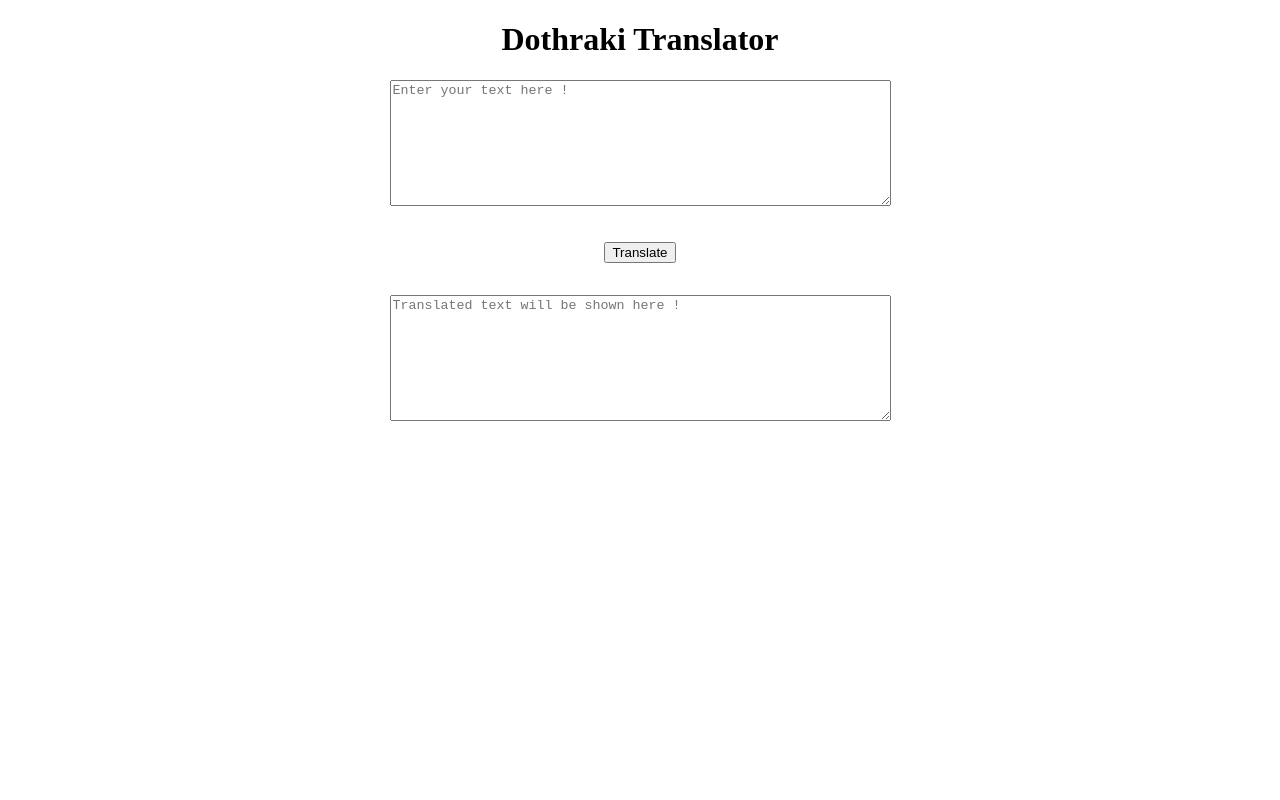
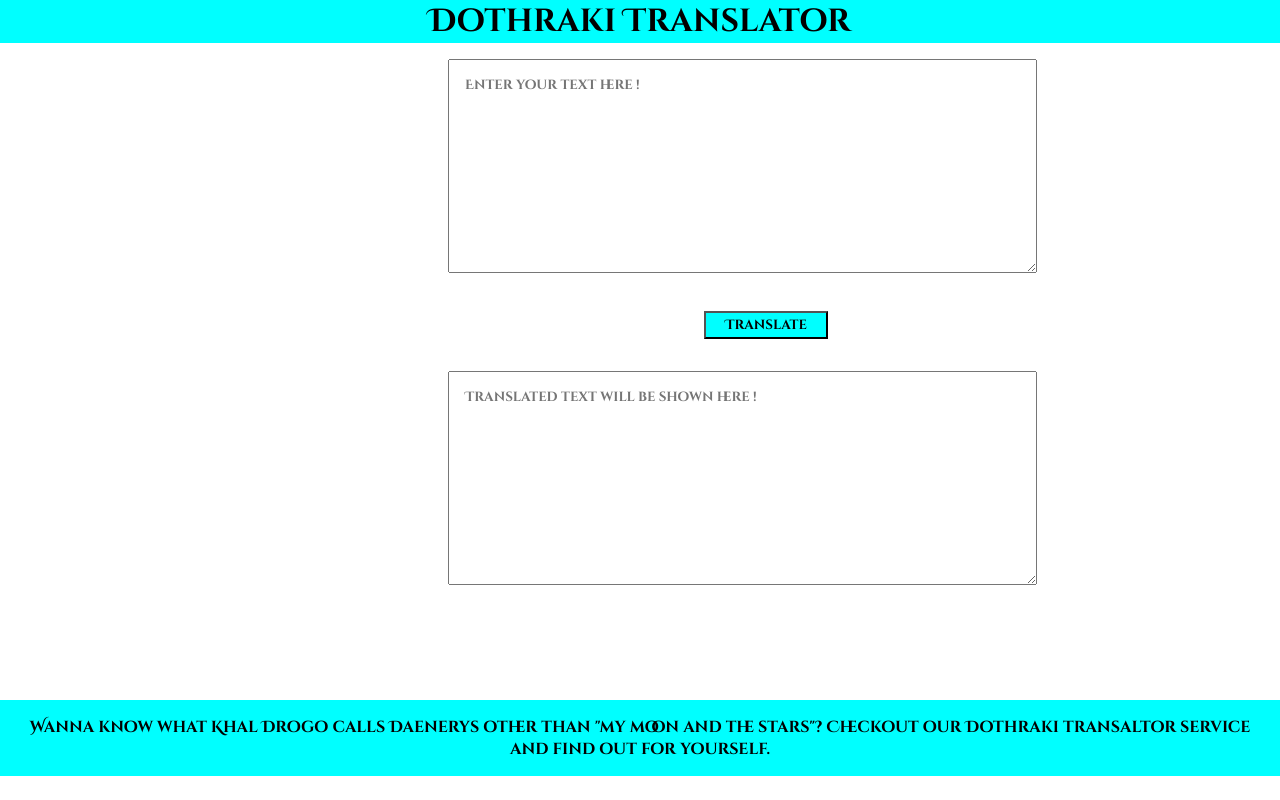
Before and after one commit to llashishll/Mark6-Dothraki-Translator, a plain HTML site: page index.html in a window 1280 px wide. Drawn offline with Linux system fonts and the light colour scheme.

Commit message:
Updated CSS

```diff
--- a/index.html
+++ b/index.html
@@ -1,24 +1,32 @@
 <!DOCTYPE html>
 <html lang="en">
+
 <head>
     <meta charset="UTF-8">
     <meta http-equiv="X-UA-Compatible" content="IE=edge">
     <meta name="viewport" content="width=device-width, initial-scale=1.0">
     <title>Mark 6 Dothraki Translator</title>
+    <link href="style.css" rel="stylesheet">
 </head>
 
 <body>
- <center>
-    <h1>Dothraki Translator</span></h1>
 
-    <textarea placeholder="Enter your text here !" id="int-text" cols="60" rows="8"></textarea>
-</center>
+    <header>
+        <h1 id="title-head" #>Dothraki Translator</h1>
+    </header>
+    <main>
+        <textarea class="textbox" placeholder="Enter your text here !" id="int-text" cols="60" rows="10"></textarea>
+    </main>
 
-    <center><button id="btn-translate" style="margin-top:2rem";>Translate</button></center>
+    <button id="btn-translate" style="margin-top:2rem" ;>Translate</button>
 
-    <center><textarea style ="margin-top:2rem ;" placeholder = "Translated text will be shown here !"id="out-text" cols="60" rows="8"></textarea></center>
+    <textarea class="textbox" style="margin-top:2rem ;" placeholder="Translated text will be shown here !" id="out-text"
+        cols="60" rows="10"></textarea>
+    </main>
 
+    <script src="app.js"></script>
+    <footer id=footer>Wanna know what Khal Drogo calls Daenerys other than "my moon and the stars"? Checkout our Dothraki transaltor service and find out for yourself.
+    </footer>
+</body>
 
- <script src ="app.js"></script>
-</body>
 </html>
--- /dev/null
+++ b/style.css
@@ -0,0 +1,43 @@
+@import url('https://fonts.googleapis.com/css2?family=Cinzel+Decorative:wght@700&display=swap');
+
+* {
+    margin: 0;
+    padding: 0;
+    box-sizing: border-box;
+}
+
+body {
+    font-family: 'Cinzel Decorative', cursive;
+}
+
+#title-head {
+    text-align: center;
+    background-color: aqua;
+    font-family: 'Cinzel Decorative', cursive;
+}
+
+.textbox {
+    margin-top: 1rem;
+    margin-left: 28rem;
+    padding: 1rem 1rem;
+    font-family: 'Cinzel Decorative', cursive;
+    text-decoration: solid;
+
+
+}
+
+#btn-translate {
+    margin-left: 44rem;
+    text-align: center;
+    padding: 0.2rem 1.2rem;
+    font-family: 'Cinzel Decorative', cursive;
+    background-color: aqua;
+
+}
+
+#footer {
+    background-color: aqua;
+    text-align: center;
+    padding: 1rem 1rem;
+    margin-top: 6.8rem
+}
```
